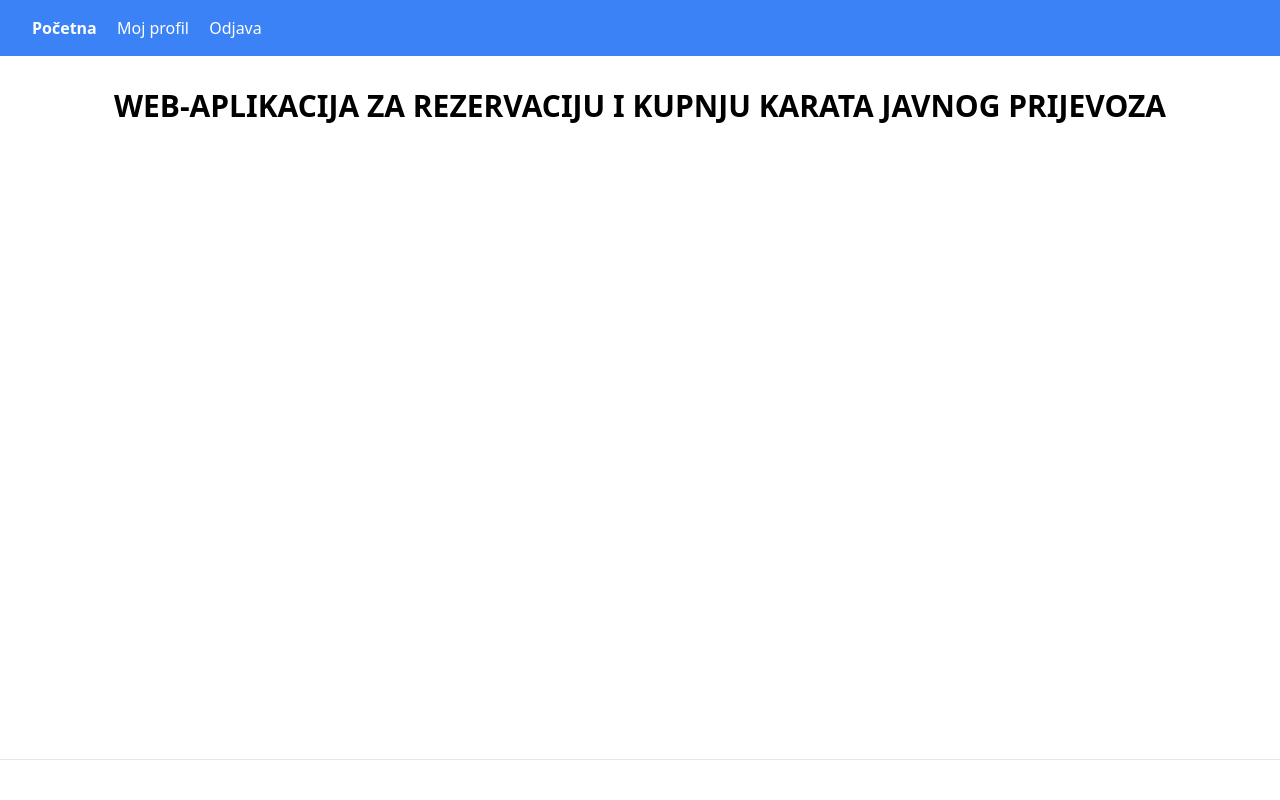
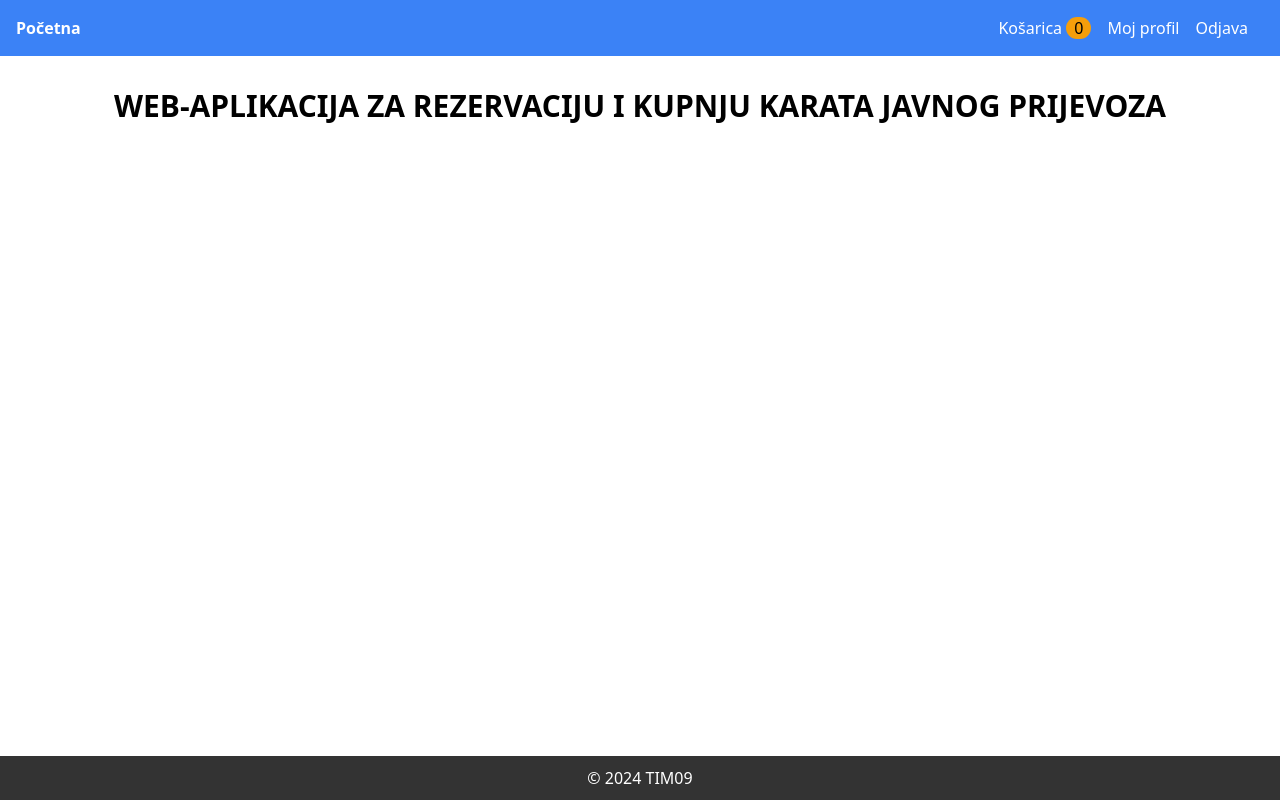
Before and after one commit to daredevil9215/PIOS-TVZ, a Flask app: page / in a window 1280 px wide. Run offline with Flask 3, Linux system fonts and the light colour scheme; the visitor is signed in with stand-in values (Sample User, id 1).

Commit message:
add to cart, display number of cart items in navigation bar

```diff
--- a/app/main/routes.py
+++ b/app/main/routes.py
@@ -1,4 +1,4 @@
-from flask import render_template, flash, redirect, url_for, request
+from flask import render_template, flash, redirect, url_for, request, jsonify, session
 from flask_login import current_user, login_required
 from app import db
 from app.models import User, Ticket
@@ -35,3 +35,26 @@
         form.balance.data = current_user.balance
 
     return render_template('edit_profile.html', title='Uredi Profil', form=form)
+
+
+@bp.route('/add-to-cart', methods=['POST'])
+def add_to_cart():
+    ticket_id = request.form.get('ticket_id')
+    # default 1 if not provided
+    quantity = int(request.form.get('quantity', 1))
+    if not ticket_id:
+        flash('Krivi identifikacijski broj karte.', 'error')
+        return jsonify({'success': False})
+
+    ticket = Ticket.query.get(ticket_id)
+    if not ticket:
+        flash('Karta nije pronađena.', 'error')
+        return jsonify({'success': False})
+
+    cart = session.get('cart', {})
+    cart[ticket_id] = {'name': ticket.name,
+                       'price': ticket.price, 'quantity': quantity}
+    session['cart'] = cart
+
+    flash('Karta dodana u košaricu.', 'success')
+    return jsonify({'success': True, 'redirect_url': url_for('main.index')})
--- a/app/models.py
+++ b/app/models.py
@@ -44,8 +44,7 @@
     city = db.Column(db.String(100), nullable=True)
     name = db.Column(db.String(100), nullable=True)
     route = db.Column(db.String(100), nullable=True)
-    # quantity = db.Column(db.Integer, default=1, nullable=False)
-    total_seats = db.Column(db.Integer, nullable=True)
+    total_seats = db.Column(db.Integer, nullable=False, default=0)
     reserved_seats = db.Column(db.Integer, nullable=False, default=0)
     price = db.Column(db.Float, nullable=False)
     orders = db.relationship(
--- a/app/templates/base.html
+++ b/app/templates/base.html
@@ -9,6 +9,7 @@
     <meta charset="UTF-8">
     <meta name="viewport" content="width=device-width, initial-scale=1">
     <link href="https://cdn.jsdelivr.net/npm/tailwindcss@2.2.19/dist/tailwind.min.css" rel="stylesheet">
+    <script src="https://code.jquery.com/jquery-3.6.0.min.js"></script>
     <!-- <link href="css/style.css" rel="stylesheet"> -->
     <style>
       @media (prefers-color-scheme: dark) {
@@ -21,49 +22,86 @@
             --btn-text-color: #ffffff;
         }
       }
-
       body.dark {
         background-color: var(--bg-color);
         color: var(--text-color);
+      }
+      .footer {
+        position: fixed;
+        left: 0;
+        bottom: 0;
+        width: 100%;
+        background-color: #333;
+        color: white;
+        text-align: center;
+        padding: 10px 0;
     }
   </style>
   </head>
   <body class="dark flex flex-col min-h-screen">
       <nav class="bg-blue-500 p-4">
-          <div class="container mx-auto">
-              <a href="{{ url_for('main.index') }}" class="text-white ml-4 {{ 'font-bold' if request.path == '/' else '' }}">Početna</a>
+          <div class="container mx-auto flex justify-between items-center">
+              <div class="flex items-center">
+                  <a href="{{ url_for('main.index') }}" class="text-white mr-4 {{ 'font-bold' if request.path == '/' else '' }}">Početna</a>
+              </div>
+              <div class="flex items-center">
+                  <a href="{{ url_for('main.cart') }}" class="text-white mr-4">
+                    Košarica
+                    {% if 'cart' in session %}
+                        <span class="bg-yellow-500 text-black rounded-full px-2">{{ session['cart']|length }}</span>
+                    {% else %}
+                        <span class="bg-yellow-500 text-black rounded-full px-2">0</span>
+                    {% endif %}
+                  </a>
                   {% if current_user.is_anonymous %}
-              <a href="{{ url_for('auth.login') }}" class="text-white ml-4 {{ 'font-bold' if request.path == '/auth/login' else '' }}">Prijava</a>
+                  <a href="{{ url_for('auth.login') }}" class="text-white mr-4 {{ 'font-bold' if request.path == '/auth/login' else '' }}">Prijava</a>
                   {% else %}
-                <a href="{{ url_for('main.profile', username=current_user.username) }}" class="text-white ml-4 {{ 'font-bold' if request.path == '/profile/*' else '' }}">Moj profil</a>
+                    <a href="{{ url_for('main.profile', username=current_user.username) }}" class="text-white mr-4 {{ 'font-bold' if '/profile' in request.path else '' }}">Moj profil</a>
                     {% if current_user.is_admin %}
-                <a href="{{ url_for('admin.index') }}" class="text-white ml-4 {{ 'font-bold' if request.path == '/admin' else '' }}">Administracija</a>
+                    <a href="{{ url_for('admin.index') }}" class="text-white mr-4 {{ 'font-bold' if '/admin' in request.path else '' }}">Administracija</a>
                     {% endif %}
-                <a href="{{ url_for('auth.logout') }}" class="text-white ml-4">Odjava</a>
+                    <a href="{{ url_for('auth.logout') }}" class="text-white mr-4">Odjava</a>
                   {% endif %}
+              </div>
           </div>
       </nav>
 
       <div class="container mx-auto mt-8 flex-grow">
           <h1 class="text-3xl font-bold text-center mb-4">WEB-APLIKACIJA ZA REZERVACIJU I KUPNJU KARATA JAVNOG PRIJEVOZA</h1>
-          <!-- <p class="text-lg text-center text-white-700">WEB-APLIKACIJA ZA REZERVACIJU I KUPNJU KARATA JAVNOG PRIJEVOZA</p> -->
-          <!-- <hr> -->
-          {% with messages = get_flashed_messages() %}
+          <div id="flash-messages" class="fixed top-0 left-1/2 transform -translate-x-1/2 mt-4">
+          {% with messages = get_flashed_messages(with_categories=true) %}
           {% if messages %}
-          <ul>
-            {% for message in messages %}
-            <li>{{ message }}</li>
+          {% for category, message in messages %}
+            <div class="p-2 mb-2 rounded-md
+                {% if category == 'success' %}
+                    bg-green-200 text-green-800
+                {% elif category == 'error' %}
+                    bg-red-200 text-red-800
+                {% endif %}
+                ">
+              {{ message }}
+            </div>
           {% endfor %}
-          </ul>
           {% endif %}
           {% endwith %}
+          </div>
           {% block content %}{% endblock %}
       </div>
   </body>
-  <footer class="bg-white-800 text-white py-4">
-    <hr>
+  <footer class="footer bg-white-800 text-white py-4">
     <div class="container mx-auto text-center">
         <p>&copy; 2024 TIM09</p>
     </div>
 </footer>
+<script type="text/javascript">
+  $(document).ready(function() {
+    // Function to hide flash messages after a certain time
+    function hideFlashMessages() {
+        $('#flash-messages').fadeOut('slow');
+    }
+
+    // Hide flash messages after 5 seconds
+    setTimeout(hideFlashMessages, 2000);
+  })
+</script>
 </html>
--- a/app/templates/index.html
+++ b/app/templates/index.html
@@ -1,18 +1,31 @@
 {% extends "base.html" %}
 
 {% block content %}
-{% if user %}
-<h1>Bok, {{ user.username }}!</h1>
-{% endif %}
     <div class="grid grid-cols-3 gap-4">
         {% for ticket in tickets %}
         <div class="text-center border p-4">
             <h1 class="font-bold">{{ ticket.name }}</h1>
             <p>{{ ticket.route }}</p>
-            <p>Cijena: {{ ticket.price }} €</p>
-            <!-- Add more ticket details as needed -->
-            <button class="bg-blue-500 text-white px-12 py-2 rounded">Dodaj u košaricu</button>
+            <p>Rezervirano: {{ ticket.reserved_seats }}</p>
+            <p>Ukupno: {{ ticket.total_seats }}</p>
+            <p class="text-green-500 font-bold mb-2">Cijena: {{ ticket.price }} €</p>
+            <label for="quantity-{{ ticket.id }}" class="mb-2">Količina: </label>
+            <input type="number" class="w-16 px-2 py-1 border rounded-md focus:outline-none focus:ring focus:ring-blue-400 mb-4 text-black" id="quantity-{{ ticket.id }}" name="quantity" value="1" min="1" max={{ ticket.total_seats - ticket.reserved_seats }}>
+            <button class="add-to-cart bg-blue-500 hover:bg-blue-600 text-white font-semibold py-2 px-4 rounded-md transition-colors duration-300" data-ticket-id="{{ ticket.id }}">Dodaj u košaricu</button>
         </div>
         {% endfor %}
     </div>
+    <script type="text/javascript">
+      $(document).ready(function() {
+        $('.add-to-cart').click(function() {
+          let ticketId = $(this).data('ticket-id')
+          let quantity = $('#quantity-' + ticketId).val()
+          $.post('/add-to-cart', { ticket_id: ticketId, quantity: quantity }, function(response) {
+            if (response.success) {
+              window.location.href = response.redirect_url; // Redirect to homepage
+            }
+          })
+        })
+      })
+    </script>
 {% endblock %}
```
Also changed, not shown: seed.py (+21 -21 lines). Lines whose indentation alone changed are shown as unchanged.
